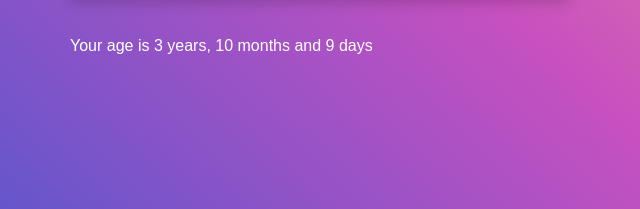
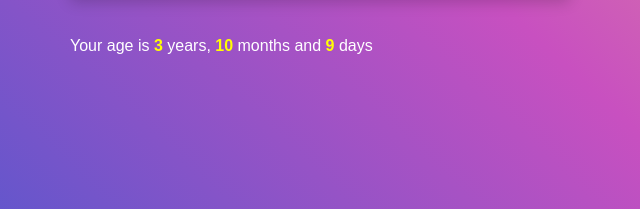
Before and after one commit to BinMamun/Age-Calculator, a plain HTML site: page index.html in a window 1280 px wide. Both pictures are taken after typing "2020-01-15" into the empty fields and a click on the button "Calculate". Shown: the part 374-583 px from the top of the page, 30-670 px from the left. Drawn offline with nearby package versions, Linux system fonts and the light colour scheme.

Commit message:
fixing bugs

```diff
--- a/index.html
+++ b/index.html
@@ -1,11 +1,13 @@
 <!DOCTYPE html>
 <html lang="en">
+
 <head>
   <meta charset="UTF-8">
   <meta name="viewport" content="width=device-width, initial-scale=1.0">
   <title>Age Calculator</title>
   <link rel="stylesheet" href="./styles.css">
 </head>
+
 <body>
   <div class="container">
     <div class="card">
@@ -15,11 +17,12 @@
         <button class="js-calculate calculate-btn">Calculate</button>
       </div>
       <div class="display-result">
-        <p class="js-result"></p>
+        <p class="js-result result"></p>
       </div>
     </div>
   </div>
 
   <script type="module" src="./scripts.js"></script>
 </body>
+
 </html>
--- a/scripts.js
+++ b/scripts.js
@@ -25,25 +25,20 @@ function calculateAge(userDate) {
   userData.month = dayjs(d).$M;
   userData.year = dayjs(d).$y;
 
+  let year = today.$y - userData.year;
+  let month = today.$M - userData.month;
   let day = today.$D - userData.day;
-  let month = (today.$M - userData.month);
-  let year = today.$y - userData.year;
 
   if (today.$D <= userData.day) {
     month--;
     day += findDaysofMonth();
-  }
-  if (today.$M <= userData.month) {
+  } else if (today.$M <= userData.month) {
     year--;
     month += 12;
   }
-  if (today.$y > userData.year) {
-    showResult.innerHTML = "Invalid Date";
-  }
 
-  showResult.innerHTML = `Your age is ${year} years, ${month} months and ${day} days`
+  showResult.innerHTML = `Your age is <span>${year}</span> years, <span>${month}</span> months and <span>${day}</span> days`
 }
-
 
 function findDaysofMonth() {
   const date = userInput.value;
--- a/styles.css
+++ b/styles.css
@@ -74,3 +74,8 @@
   font-weight: 600;
   color: rgb(255, 0, 0);
 }
+
+.result span {
+  font-weight: 600;
+  color: #ffff03;
+}
```
